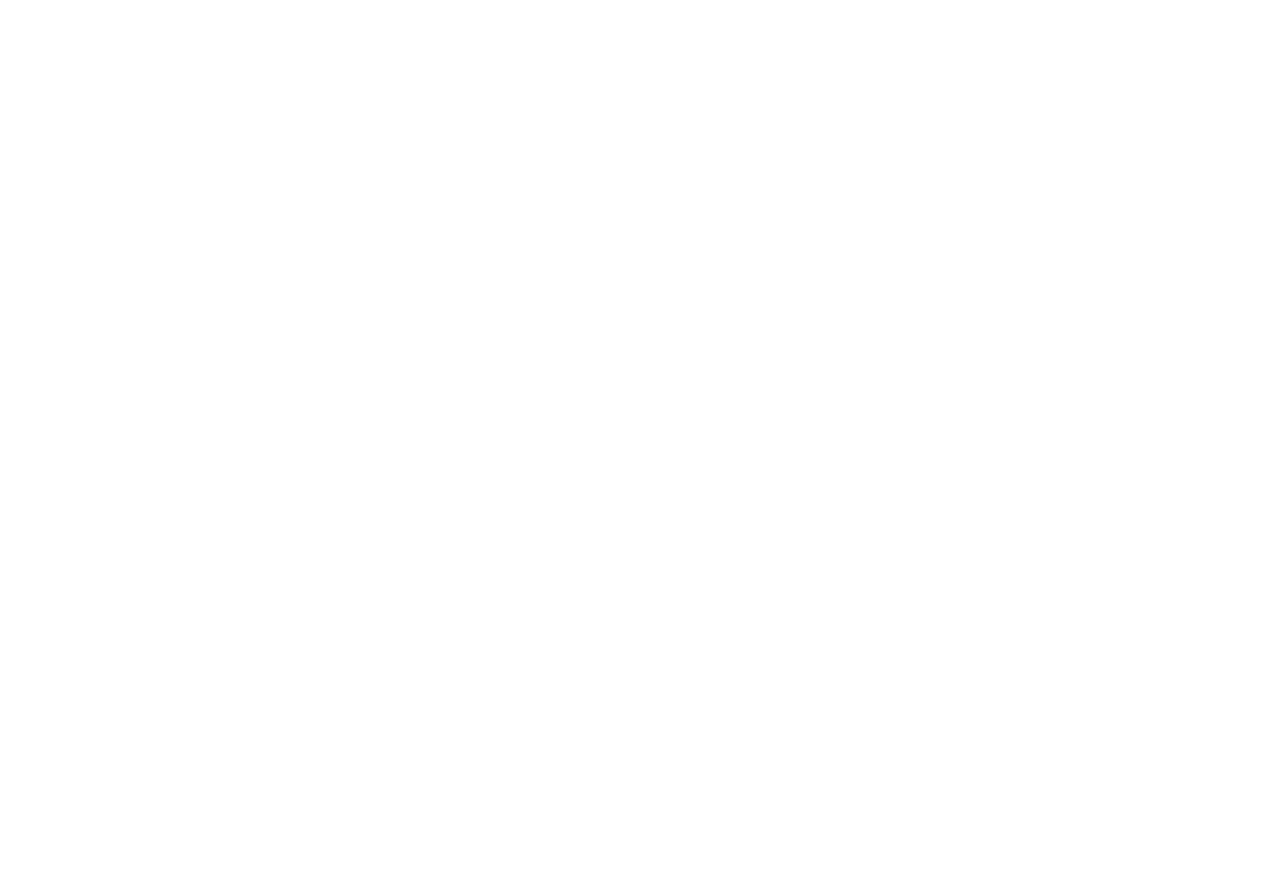
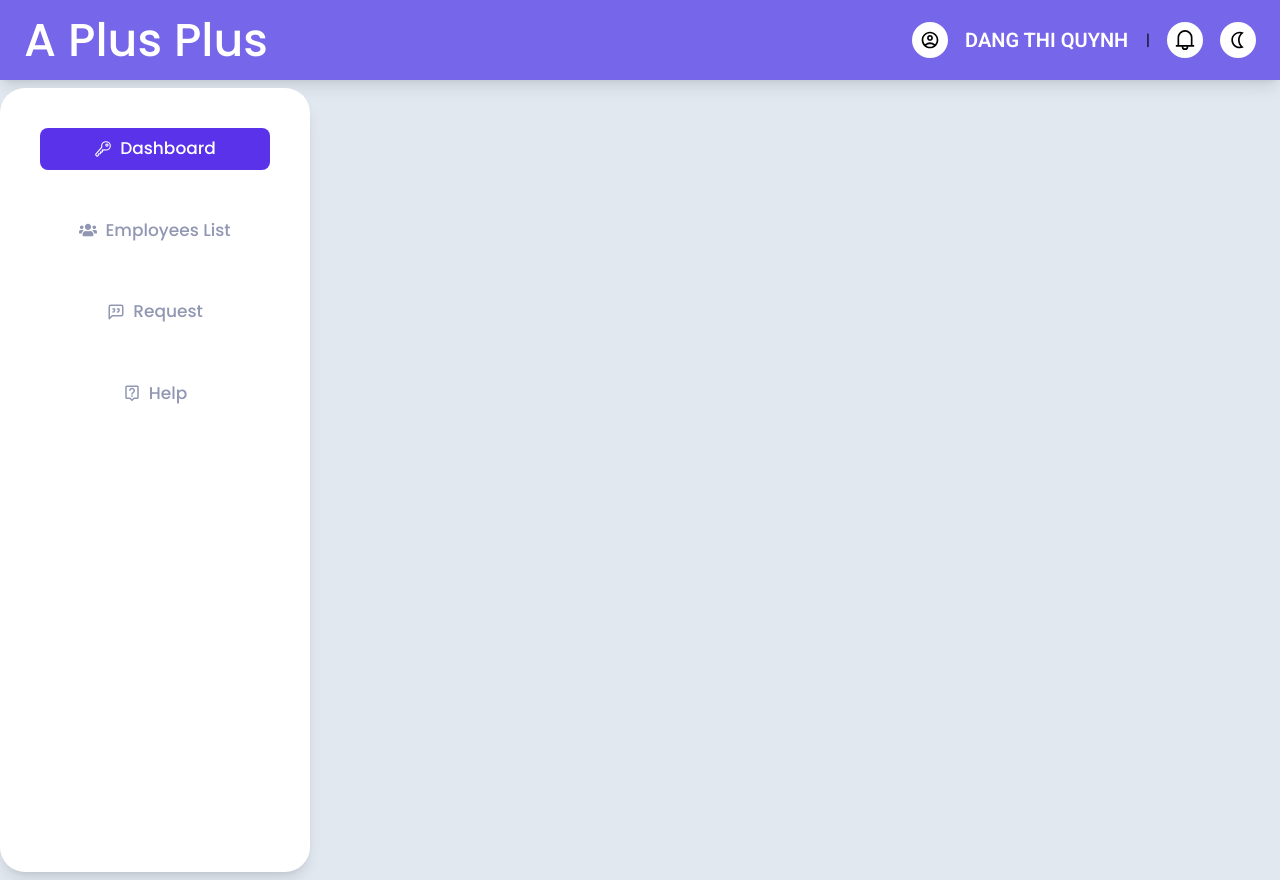
Before and after one commit to shinsodev/FE-Leave_Day_Management, a React (Vite) app: page / in a window 1280 px wide. Before the commit the page ends 800 px from the top, so only its background shows below. Built offline with nearby package versions, Linux system fonts and the light colour scheme.

Commit message:
add header, sidebar

```diff
--- a/src/components/Header/Header.jsx
+++ b/src/components/Header/Header.jsx
@@ -62,11 +62,37 @@
 // export default Header;
 
 // import React from "react";
+import { MdOutlineAccountCircle } from "react-icons/md";
+import { GrNotification } from "react-icons/gr";
+import { MdOutlineNightlight } from "react-icons/md";
 
 const Header = () => {
   return (
     <>
-      <div className="h-[80px] px-24px"></div>
+      <div className="h-[80px] px-[24px] bg-[#7667EA] flex items-center justify-between shadow-lg">
+        {/* Logo  */}
+        <div className="text-[46px] w-[246px] text-white font-poppins font-medium">
+          A Plus Plus
+        </div>
+
+        {/* Name employees */}
+        <div className="flex items-center justify-center font-roboto space-x-[17px]">
+          <div className="p-2 bg-white rounded-full">
+            <MdOutlineAccountCircle size={20} />
+          </div>
+
+          <div className="text-[20px] w-[164px] text-nowrap font-semibold text-white">
+            DANG THI QUYNH
+          </div>
+          <div>|</div>
+          <div className="p-2 bg-white rounded-full">
+            <GrNotification size={20} />
+          </div>
+          <div className="p-2 bg-white rounded-full">
+            <MdOutlineNightlight size={20} />
+          </div>
+        </div>
+      </div>
     </>
   );
 };
--- a/src/components/Sidebar/Sidebar.jsx
+++ b/src/components/Sidebar/Sidebar.jsx
@@ -172,10 +172,56 @@
 
 // export default Sidebar;
 
-import React from "react";
+// import React from "react";
+import { IoKeyOutline } from "react-icons/io5";
+import { MdOutlineLiveHelp } from "react-icons/md";
+import { FaUsers } from "react-icons/fa";
+import { LuMessageSquareQuote } from "react-icons/lu";
+import { NavLink } from "react-router-dom";
 
 const Sidebar = () => {
-  return <div>Sidebar</div>;
+  const getNavLinkClass = (isActive) =>
+    `flex items-center justify-center space-x-2 w-full py-2 rounded-[8px] transition-all
+    hover:bg-[#5932EA] hover:text-white
+      ${isActive ? "bg-[#5932EA] text-white" : ""}`;
+
+  return (
+    <>
+      <div
+        className="flex flex-col items-center font-poppins text-[17px] text-[#9197B3] font-medium bg-white w-[310px] my-2 rounded-[25px] p-[40px]
+      space-y-[40px] shadow-lg"
+      >
+        <NavLink to="/" className={({ isActive }) => getNavLinkClass(isActive)}>
+          <IoKeyOutline size={18} />
+          <div>Dashboard</div>
+        </NavLink>
+
+        <NavLink
+          to="/employees-list"
+          className={({ isActive }) => getNavLinkClass(isActive)}
+        >
+          <FaUsers size={18} />
+          <div>Employees List</div>
+        </NavLink>
+
+        <NavLink
+          to="/request"
+          className={({ isActive }) => getNavLinkClass(isActive)}
+        >
+          <LuMessageSquareQuote size={18} />
+          <div>Request</div>
+        </NavLink>
+
+        <NavLink
+          to="/help"
+          className={({ isActive }) => getNavLinkClass(isActive)}
+        >
+          <MdOutlineLiveHelp size={18} />
+          <div>Help</div>
+        </NavLink>
+      </div>
+    </>
+  );
 };
 
 export default Sidebar;
--- a/src/components/layout/SidebarLayout.jsx
+++ b/src/components/layout/SidebarLayout.jsx
@@ -19,10 +19,21 @@
     //     <div className="mt-[48px] mx-[44px]">{children}</div>
     //   </div>
     // </div>
+    <div className="bg-slate-200">
+      <Header />
+      <div className="flex flex-row min-h-screen">
+        {/* Sidebar */}
+        {/* <div className="w-1/6 bg-[#034F75] text-white rounded-2xl shadow-2xl"></div> */}
 
-    <>
-      <Header />
-    </>
+        <Sidebar />
+      </div>
+    </div>
+
+    // <>
+    //   <Header />
+
+    //   <Sidebar />
+    // </>
   );
 };
 
```
